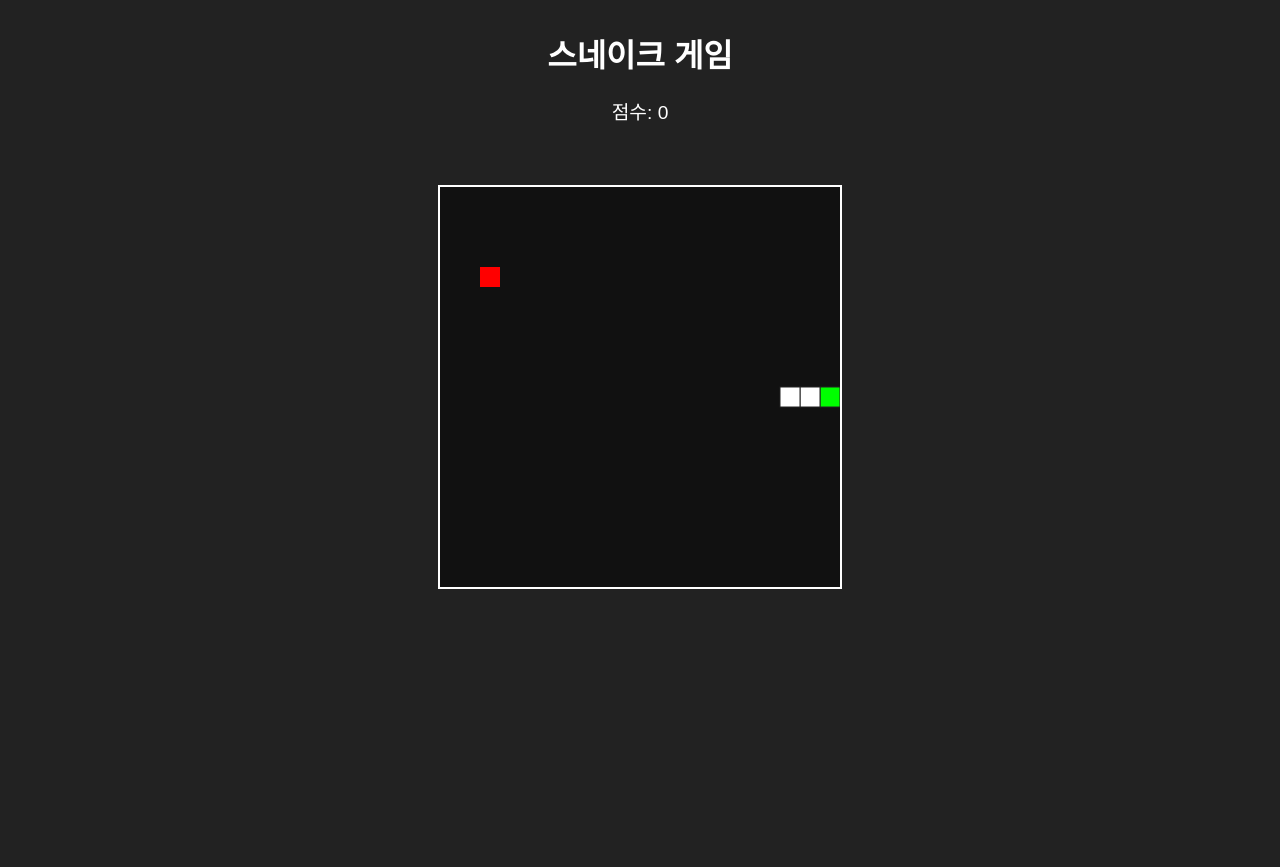
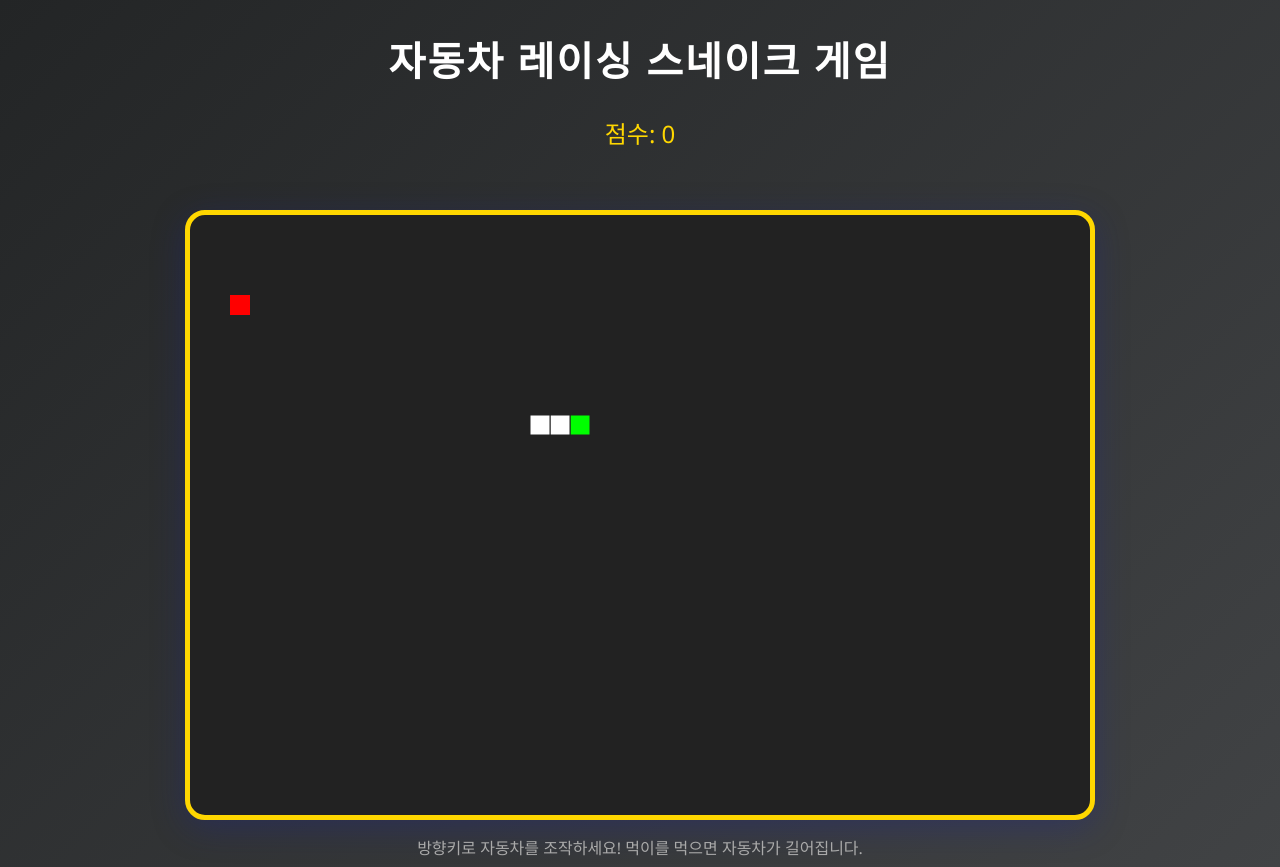
Before and after one commit to yoon-chan-you/snake-final, a plain HTML site: page index.html in a window 1280 px wide. Before the commit the page ends 800 px from the top, so only its background shows below. Drawn offline with Linux system fonts and the light colour scheme.

Commit message:
feat: 자동차 테마와 더 넓은 화면, 화려한 디자인 적용

```diff
--- a/index.html
+++ b/index.html
@@ -2,18 +2,20 @@
 <html lang="ko">
 <head>
   <meta charset="UTF-8">
-  <title>스네이크 게임</title>
+  <title>자동차 레이싱 스네이크 게임</title>
   <style>
-    body { background: #222; color: #fff; text-align: center; font-family: 'Arial', sans-serif; }
-    canvas { background: #111; margin-top: 40px; border: 2px solid #fff; }
-    h1 { margin-top: 30px; }
-    #score { font-size: 1.2em; margin: 20px; }
+    body { background: linear-gradient(135deg, #232526 0%, #414345 100%); color: #fff; text-align: center; font-family: 'Segoe UI', Arial, sans-serif; }
+    h1 { margin-top: 30px; font-size: 2.5em; letter-spacing: 2px; }
+    #score { font-size: 1.5em; margin: 20px; color: #ffd700; }
+    canvas { background: #222; margin-top: 40px; border: 5px solid #ffd700; border-radius: 20px; box-shadow: 0 8px 32px 0 rgba(31, 38, 135, 0.37); }
+    #desc { color: #aaa; margin-top: 10px; }
   </style>
 </head>
 <body>
-  <h1>스네이크 게임</h1>
+  <h1>자동차 레이싱 스네이크 게임</h1>
   <div id="score">점수: 0</div>
-  <canvas id="game" width="400" height="400"></canvas>
+  <canvas id="game" width="900" height="600"></canvas>
+  <div id="desc">방향키로 자동차를 조작하세요! 먹이를 먹으면 자동차가 길어집니다.</div>
   <script src="snake.js"></script>
 </body>
 </html>
```
